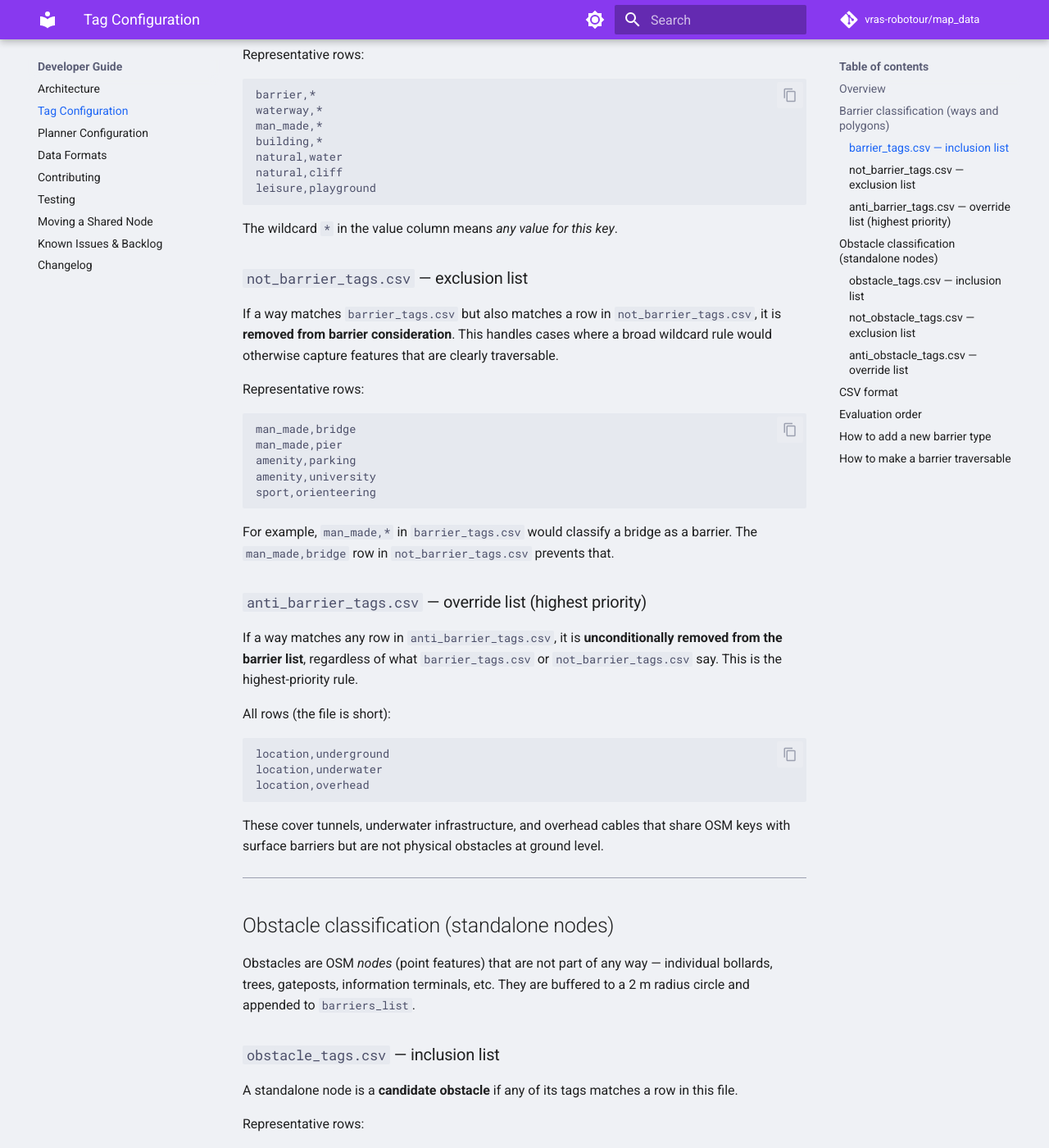
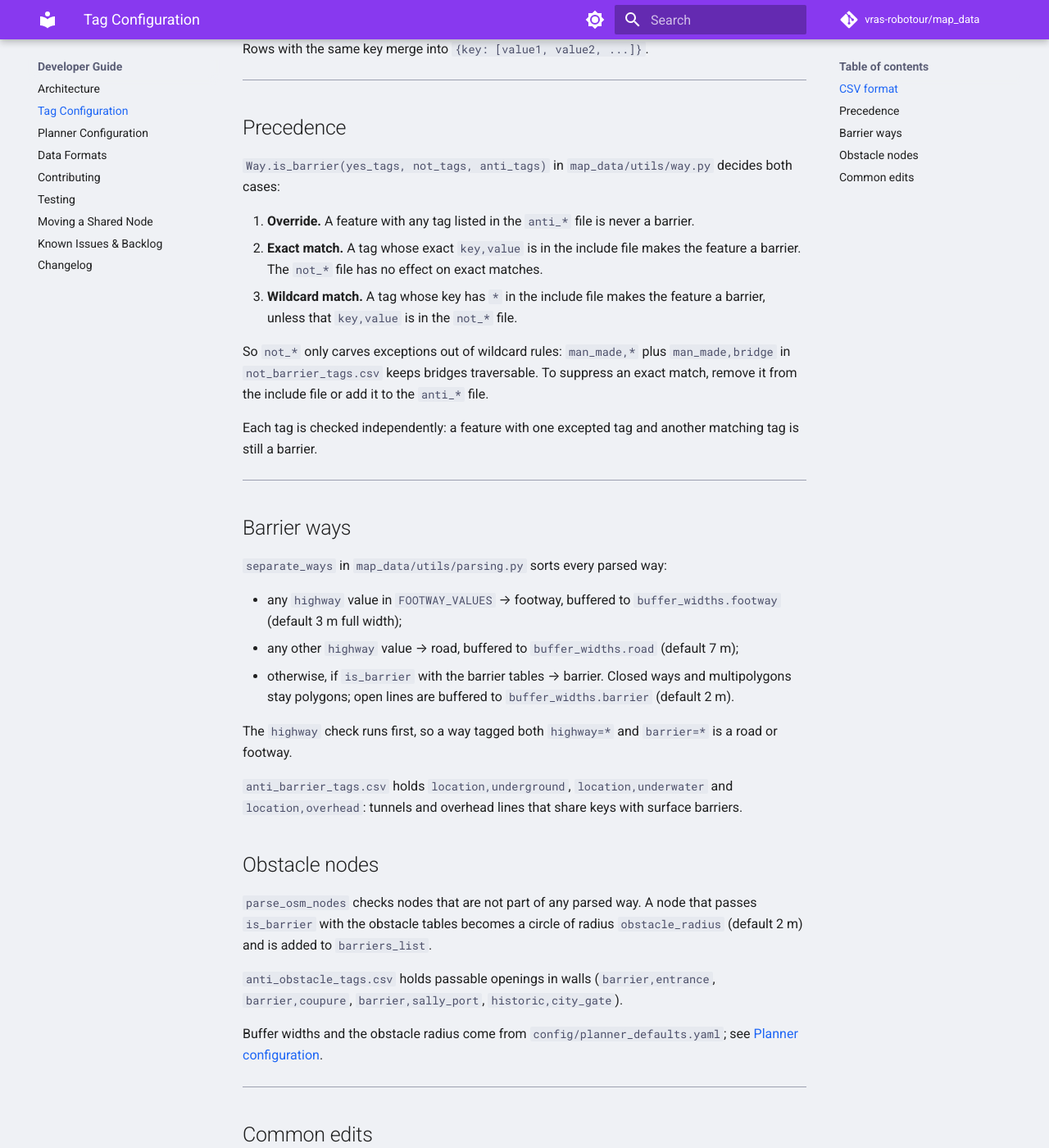
Before and after one commit to vras-robotour/map_data, an MkDocs documentation site: the page built from docs/dev/tag_configuration.md, in a window 1280 px wide and 1400 px high, scrolled down 783 px. Shown: the whole window at 82% size. Built offline with MkDocs 1.6.1 and Material for MkDocs 9.7.7, drawn with Linux system fonts in a browser that asks for light colours; comment, search, counter and statistics services are not loaded; some of the changed text lies outside the part shown.

Commit message:
docs: tag precedence matches Way.is_barrier; anti_obstacle tags

````diff
--- a/docs/dev/tag_configuration.md
+++ b/docs/dev/tag_configuration.md
@@ -1,158 +1,75 @@
-# Tag Configuration
+# Tag configuration
 
-The `parameters/` directory contains six CSV files that control how OSM tags are mapped to the three semantic categories used internally: **barrier**, **obstacle**, and **traversable way**. Modifying these files lets you tune which real-world features are treated as physical obstacles without changing any Python code.
+The six CSV files in `parameters/` decide which OSM features become barriers. `MapData._load_tag_configs()` reads them at construction into the instance attributes `BARRIER_TAGS`, `NOT_BARRIER_TAGS`, `ANTI_BARRIER_TAGS`, `OBSTACLE_TAGS`, `NOT_OBSTACLE_TAGS` and `ANTI_OBSTACLE_TAGS`.
 
----
-
-## Overview
-
-OSM features carry arbitrary `key=value` tag pairs. The classification pipeline reads all tags on a feature and applies three ranked rule sets for each category. The rules are loaded by `MapData._load_tag_configs()` at construction time and are available as instance attributes (`BARRIER_TAGS`, `NOT_BARRIER_TAGS`, etc.).
-
----
-
-## Barrier classification (ways and polygons)
-
-Barriers are OSM *ways* (linear or area features) — walls, buildings, water bodies, fences, etc. — that the planner treats as impassable polygons.
-
-### `barrier_tags.csv` — inclusion list
-
-A way is a **candidate barrier** if any of its tags matches a row in this file.
-
-Representative rows:
-
-```
-barrier,*
-waterway,*
-man_made,*
-building,*
-natural,water
-natural,cliff
-leisure,playground
-```
-
-The wildcard `*` in the value column means *any value for this key*.
-
-### `not_barrier_tags.csv` — exclusion list
-
-If a way matches `barrier_tags.csv` but also matches a row in `not_barrier_tags.csv`, it is **removed from barrier consideration**. This handles cases where a broad wildcard rule would otherwise capture features that are clearly traversable.
-
-Representative rows:
-
-```
-man_made,bridge
-man_made,pier
-amenity,parking
-amenity,university
-sport,orienteering
-```
-
-For example, `man_made,*` in `barrier_tags.csv` would classify a bridge as a barrier. The `man_made,bridge` row in `not_barrier_tags.csv` prevents that.
-
-### `anti_barrier_tags.csv` — override list (highest priority)
-
-If a way matches any row in `anti_barrier_tags.csv`, it is **unconditionally removed from the barrier list**, regardless of what `barrier_tags.csv` or `not_barrier_tags.csv` say. This is the highest-priority rule.
-
-All rows (the file is short):
-
-```
-location,underground
-location,underwater
-location,overhead
-```
-
-These cover tunnels, underwater infrastructure, and overhead cables that share OSM keys with surface barriers but are not physical obstacles at ground level.
-
----
-
-## Obstacle classification (standalone nodes)
-
-Obstacles are OSM *nodes* (point features) that are not part of any way — individual bollards, trees, gateposts, information terminals, etc. They are buffered to a 2 m radius circle and appended to `barriers_list`.
-
-### `obstacle_tags.csv` — inclusion list
-
-A standalone node is a **candidate obstacle** if any of its tags matches a row in this file.
-
-Representative rows:
-
-```
-barrier,block
-barrier,bollard
-barrier,gate
-waterway,*
-natural,tree
-information,board
-```
-
-### `not_obstacle_tags.csv` — exclusion list
-
-Nodes that match `obstacle_tags.csv` but also match a row here are excluded.
-
-```
-barrier,entrance
-barrier,coupure
-man_made,surveillance
-historic,archaeological_site
-```
-
-### `anti_obstacle_tags.csv` — override list
-
-Nodes matching any row here are unconditionally excluded from obstacle classification.
-
-```
-barrier,entrance
-barrier,coupure
-barrier,sally_port
-historic,city_gate
-```
+| Feature | Include | Wildcard exceptions | Override |
+|---|---|---|---|
+| Ways and multipolygon relations | `barrier_tags.csv` | `not_barrier_tags.csv` | `anti_barrier_tags.csv` |
+| Standalone nodes | `obstacle_tags.csv` | `not_obstacle_tags.csv` | `anti_obstacle_tags.csv` |
 
 ---
 
 ## CSV format
 
-Each file uses two columns with no header row:
+Two columns, no header:
 
 ```
 key,value
 ```
 
-- `key` — the OSM tag key (e.g. `barrier`, `natural`, `man_made`)
-- `value` — the OSM tag value, or `*` to match any value for that key
+- `key`: OSM tag key (`barrier`, `natural`, `man_made`).
+- `value`: OSM tag value, or `*` for any value of that key.
 
-The files are read with `numpy.genfromtxt(..., dtype=str, delimiter=",")`. Rows with duplicate keys are merged into a list: `{key: [value1, value2, ...]}`.
+Rows with the same key merge into `{key: [value1, value2, ...]}`.
 
 ---
 
-## Evaluation order
+## Precedence
 
-For a given OSM feature, the classification logic in `map_data/utils/parsing.py` (`separate_ways`, `parse_osm_nodes`) applies the three rule sets in the following priority order:
+`Way.is_barrier(yes_tags, not_tags, anti_tags)` in `map_data/utils/way.py` decides both cases:
 
-```
-anti_* (highest)  >  not_*  >  *_tags (lowest)
-```
+1. **Override.** A feature with any tag listed in the `anti_*` file is never a barrier.
+2. **Exact match.** A tag whose exact `key,value` is in the include file makes the feature a barrier. The `not_*` file has no effect on exact matches.
+3. **Wildcard match.** A tag whose key has `*` in the include file makes the feature a barrier, unless that `key,value` is in the `not_*` file.
 
-A match in `anti_*` always wins. A match in `not_*` overrides a match in `*_tags`. Only if neither exclusion list matches does the inclusion list apply.
+So `not_*` only carves exceptions out of wildcard rules: `man_made,*` plus `man_made,bridge` in `not_barrier_tags.csv` keeps bridges traversable. To suppress an exact match, remove it from the include file or add it to the `anti_*` file.
+
+Each tag is checked independently: a feature with one excepted tag and another matching tag is still a barrier.
 
 ---
 
-## How to add a new barrier type
+## Barrier ways
 
-To classify `amenity,playground` as a barrier (it is already in `barrier_tags.csv` as the broad `amenity,*` rule, but this shows the procedure for a specific value):
+`separate_ways` in `map_data/utils/parsing.py` sorts every parsed way:
 
-1. Open `parameters/barrier_tags.csv`.
-2. Add a line:
-   ```
-   amenity,playground
-   ```
-3. Ensure `amenity,playground` is **not** present in `not_barrier_tags.csv`. If it is, remove that row.
-4. Re-run `create_mapdata` (or call `map_data_instance.run_parse()`) to regenerate the classification with the updated rules.
+- any `highway` value in `FOOTWAY_VALUES` → footway, buffered to `buffer_widths.footway` (default 3 m full width);
+- any other `highway` value → road, buffered to `buffer_widths.road` (default 7 m);
+- otherwise, if `is_barrier` with the barrier tables → barrier. Closed ways and multipolygons stay polygons; open lines are buffered to `buffer_widths.barrier` (default 2 m).
+
+The `highway` check runs first, so a way tagged both `highway=*` and `barrier=*` is a road or footway.
+
+`anti_barrier_tags.csv` holds `location,underground`, `location,underwater` and `location,overhead`: tunnels and overhead lines that share keys with surface barriers.
+
+## Obstacle nodes
+
+`parse_osm_nodes` checks nodes that are not part of any parsed way. A node that passes `is_barrier` with the obstacle tables becomes a circle of radius `obstacle_radius` (default 2 m) and is added to `barriers_list`.
+
+`anti_obstacle_tags.csv` holds passable openings in walls (`barrier,entrance`, `barrier,coupure`, `barrier,sally_port`, `historic,city_gate`).
+
+Buffer widths and the obstacle radius come from `config/planner_defaults.yaml`; see [Planner configuration](planner_config.md).
 
 ---
 
-## How to make a barrier traversable
+## Common edits
 
-To prevent a feature from being classified as a barrier — for example, to allow passage through `barrier,gate` nodes at ground level — add a row to the appropriate exclusion file:
+Make a specific value a barrier:
 
-- Add `barrier,gate` to `not_obstacle_tags.csv` to exclude gate nodes from obstacle classification.
-- Add `man_made,bridge` to `not_barrier_tags.csv` (it is already there) to exclude bridge ways from barrier classification.
+1. Add `key,value` to `barrier_tags.csv` (ways) or `obstacle_tags.csv` (nodes).
+2. If the key already has a `*` rule, make sure the value is not in the matching `not_*` file.
 
-After editing any CSV file, re-run `create_mapdata` or call `MapData.run_parse()` for the change to take effect. The tag configuration is loaded once at `MapData` construction and is not re-read during the viewer session.
+Make a feature passable:
+
+- covered by a wildcard rule: add `key,value` to the `not_*` file;
+- an exact match, or a tag that should cancel every other match (`location,underground`): add it to the `anti_*` file.
+
+Tag tables are read when `MapData` is constructed. After editing a CSV, regenerate the `.mapdata` file with `create_mapdata` or the viewer's GPX upload; existing `.mapdata` files keep their old classification.
````
